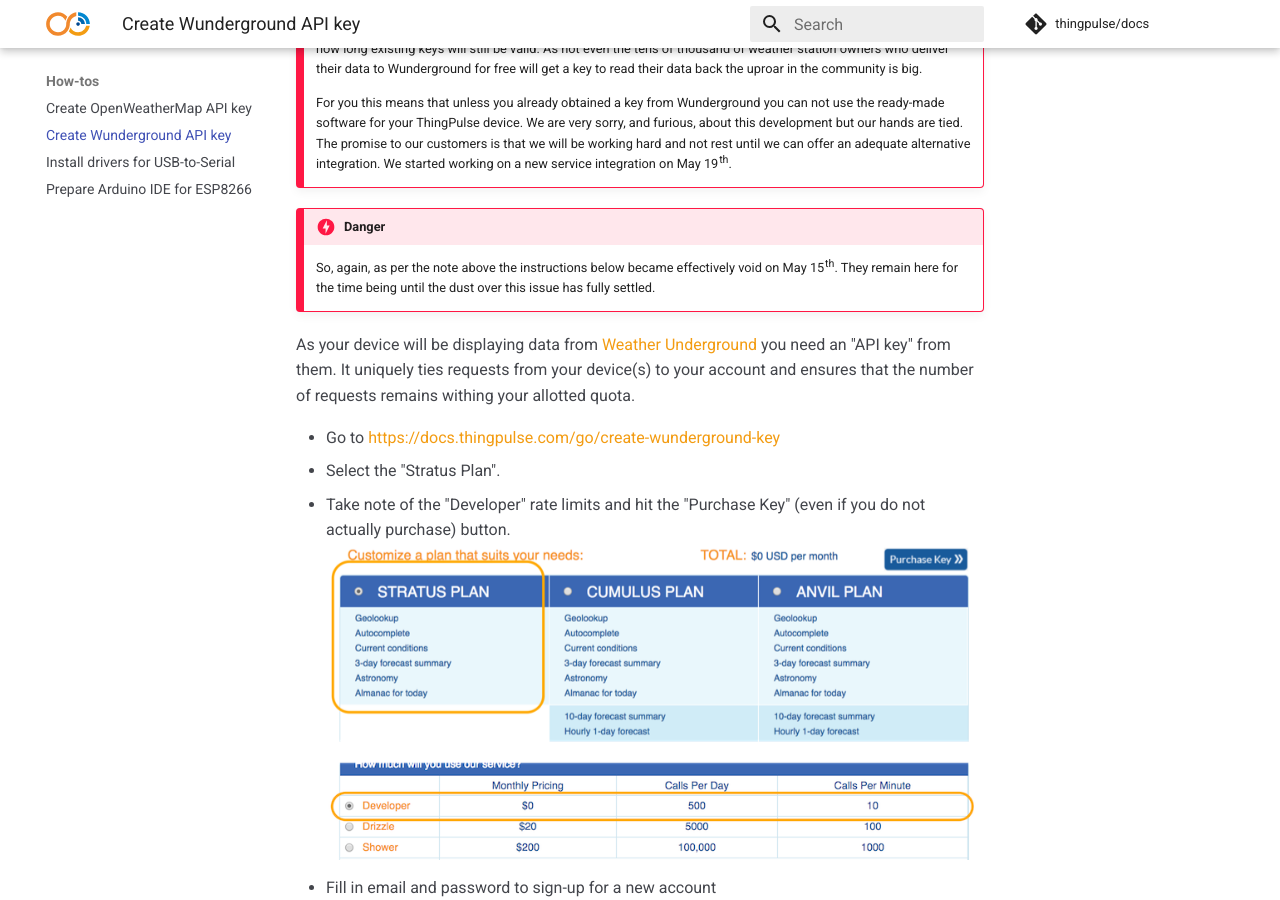
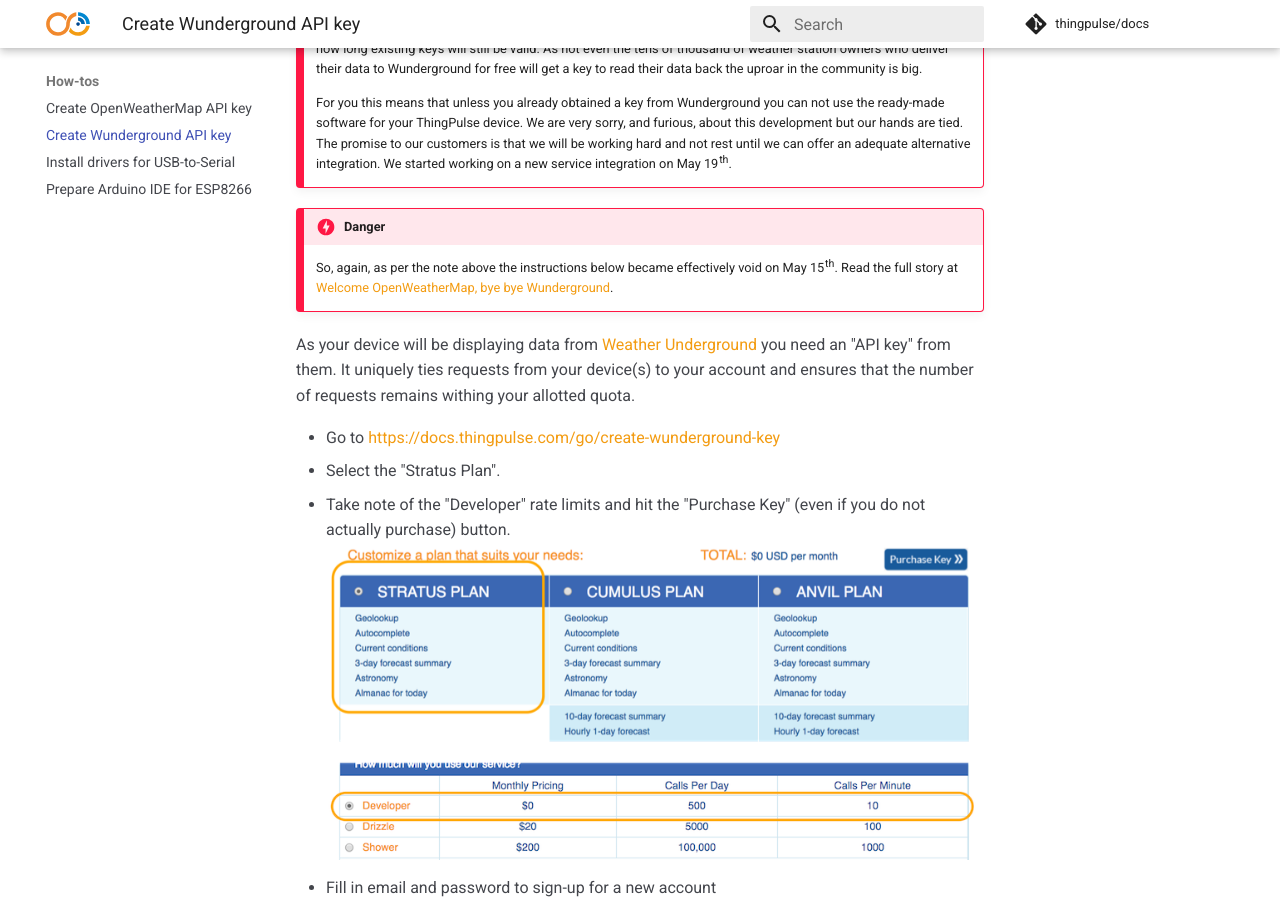
Before and after one commit to ThingPulse/docs, an MkDocs documentation site: the page built from docs/how-tos/wunderground-key.md, in a window 1280 px wide and 900 px high, scrolled down 355 px. Built offline with MkDocs 1.6.1 and Material for MkDocs 9.7.7, drawn with Linux system fonts in a browser that asks for light colours; comment, search, counter and statistics services are not loaded; old or Windows-style settings are respelled for this version of MkDocs.

Commit message:
Add link to WU-Stop blog post

```diff
--- a/includes/wunderground-key.md
+++ b/includes/wunderground-key.md
@@ -6,7 +6,7 @@
     For you this means that unless you already obtained a key from Wunderground you can not use the ready-made software for your ThingPulse device. We are very sorry, and furious, about this development but our hands are tied. The promise to our customers is that we will be working hard and not rest until we can offer an adequate alternative integration. We started working on a new service integration on May 19th.
 
 !!! danger
-	So, again, as per the note above the instructions below became effectively void on May 15th. They remain here for the time being until the dust over this issue has fully settled.
+	So, again, as per the note above the instructions below became effectively void on May 15th. Read the full story at [Welcome OpenWeatherMap, bye bye Wunderground](https://thingpulse.com/hello-openweathermap-bye-bye-wunderground/).
 
 As your device will be displaying data from [Weather Underground](https://en.wikipedia.org/wiki/Weather_Underground_(weather_service) )
 you need an "API key" from them. It uniquely ties requests from your device(s) to your account and ensures that the
```
